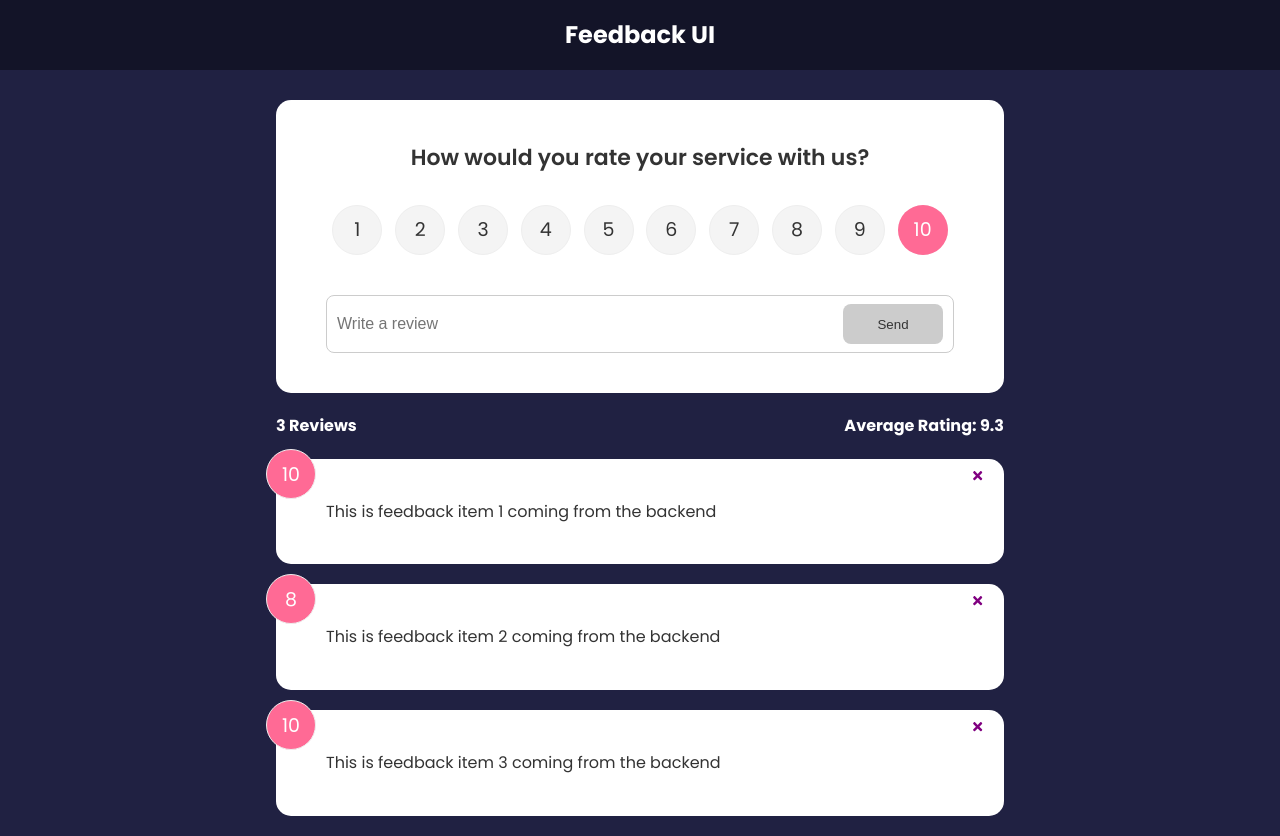
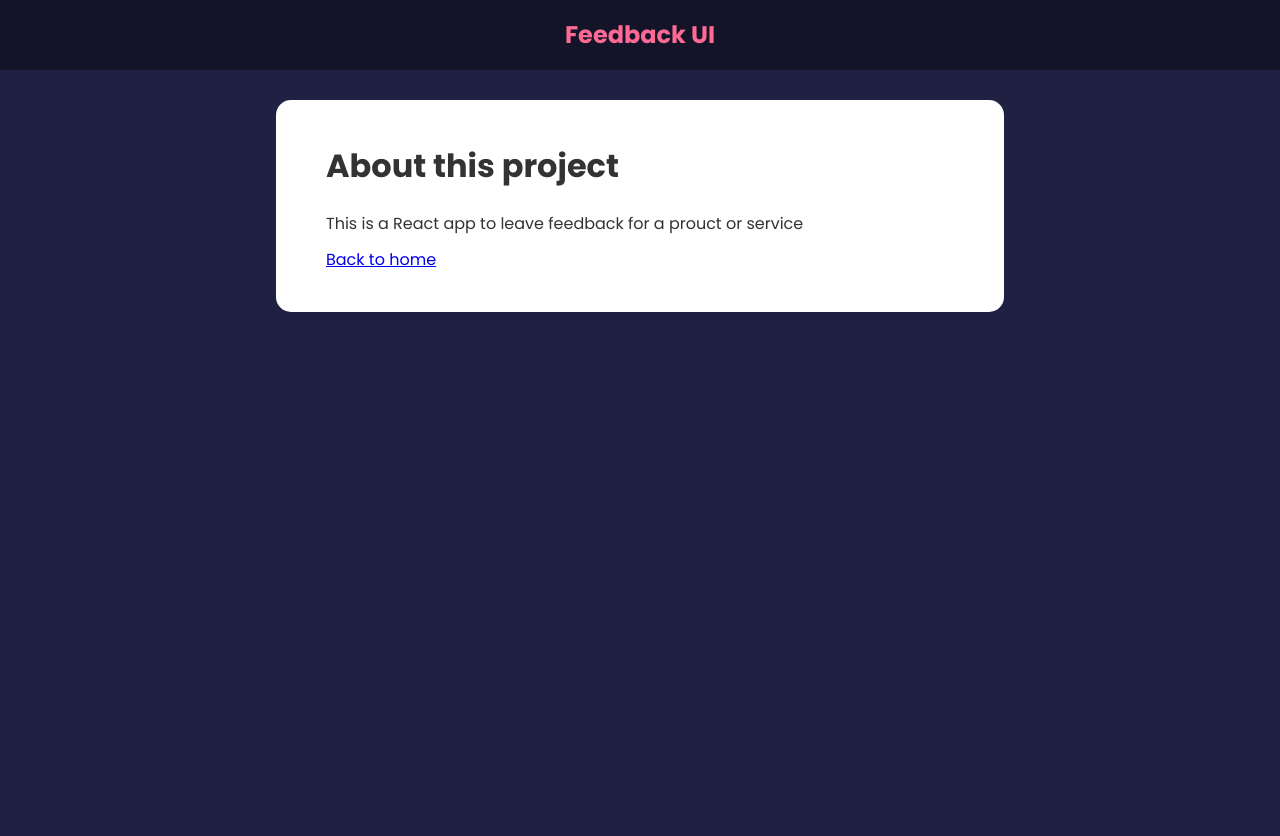
Before and after one commit to jonboucher/feedback-app-r, a React (Create React App) app: page /about in a window 1280 px wide. After the commit the page ends 800 px from the top, so only its background shows below. Built offline with nearby package versions, Linux system fonts and the light colour scheme.

Commit message:
Add routing

```diff
--- a/package.json
+++ b/package.json
@@ -10,6 +10,7 @@
     "react": "^18.2.0",
     "react-dom": "^18.2.0",
     "react-icons": "^4.4.0",
+    "react-router-dom": "^6.3.0",
     "react-scripts": "5.0.1",
     "uuid": "^8.3.2",
     "web-vitals": "^2.1.4"
--- a/src/App.js
+++ b/src/App.js
@@ -1,10 +1,13 @@
 import { useState } from 'react';
+import { BrowserRouter as Router, Route, Routes } from 'react-router-dom';
 import { v4 as uuidv4 } from 'uuid';
 import Header from './components/Header';
 import FeedbackList from './components/FeedbackList';
 import FeedbackData from './data/FeedbackData';
 import FeedbackStats from './components/FeedbackStats';
 import FeedbackForm from './components/FeedbackForm';
+import AboutPage from './pages/AboutPage';
+import AboutIconLink from './components/AboutIconLink';
 
 function App() {
   const [feedback, setFeedback] = useState(FeedbackData);
@@ -25,14 +28,26 @@
   };
 
   return (
-    <>
+    <Router>
       <Header />
       <div className='container'>
-        <FeedbackForm handleAdd={addFeedback} />
-        <FeedbackStats feedback={feedback} />
-        <FeedbackList feedback={feedback} handleDelete={deleteFeedback} />
+        <Routes>
+          <Route
+            exact
+            path='/'
+            element={
+              <>
+                <FeedbackForm handleAdd={addFeedback} />
+                <FeedbackStats feedback={feedback} />
+                <FeedbackList feedback={feedback} handleDelete={deleteFeedback} />
+                <AboutIconLink />
+              </>
+            }
+          ></Route>
+          <Route path='/about' element={<AboutPage />} />
+        </Routes>
       </div>
-    </>
+    </Router>
   );
 }
 
--- /dev/null
+++ b/src/components/AboutIconLink.jsx
@@ -0,0 +1,13 @@
+import { Link } from 'react-router-dom';
+import { FaQuestion } from 'react-icons/fa';
+
+function AboutIconLink() {
+  return (
+    <div className='about-link'>
+      <Link to='/about'>
+        <FaQuestion size={30} />
+      </Link>
+    </div>
+  );
+}
+export default AboutIconLink;
--- a/src/components/Header.jsx
+++ b/src/components/Header.jsx
@@ -1,10 +1,13 @@
+import { Link } from 'react-router-dom';
 import PropTypes from 'prop-types';
 
 function Header({ text }) {
   return (
     <header>
       <div className='container'>
-        <h2>{text}</h2>
+        <Link to='/'>
+          <h2>{text}</h2>
+        </Link>
       </div>
     </header>
   );
--- a/src/index.css
+++ b/src/index.css
@@ -31,6 +31,11 @@
   justify-content: space-between;
   align-items: center;
   margin-bottom: 30px;
+}
+
+header a {
+  color: #ff6a95;
+  text-decoration: none;
 }
 
 .card {
--- /dev/null
+++ b/src/pages/AboutPage.jsx
@@ -0,0 +1,15 @@
+import { Link } from 'react-router-dom';
+import Card from '../components/shared/Card';
+
+function AboutPage() {
+  return (
+    <Card>
+      <div className='about'>
+        <h1>About this project</h1>
+        <p>This is a React app to leave feedback for a prouct or service</p>
+        <Link to='/'>Back to home</Link>
+      </div>
+    </Card>
+  );
+}
+export default AboutPage;
```
Also changed, not shown: 1 other file (tests, documents, lock files or other folders).
